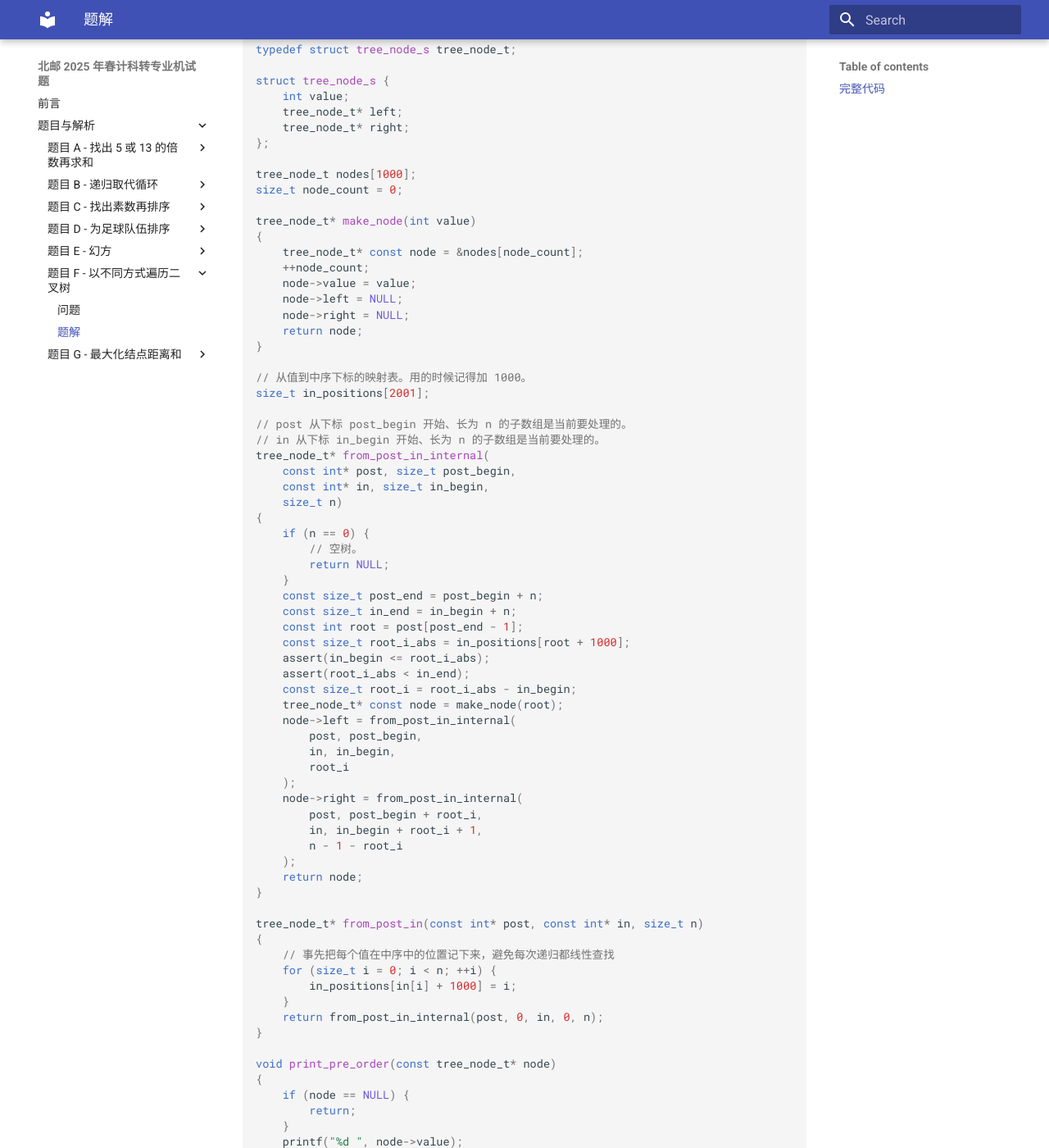
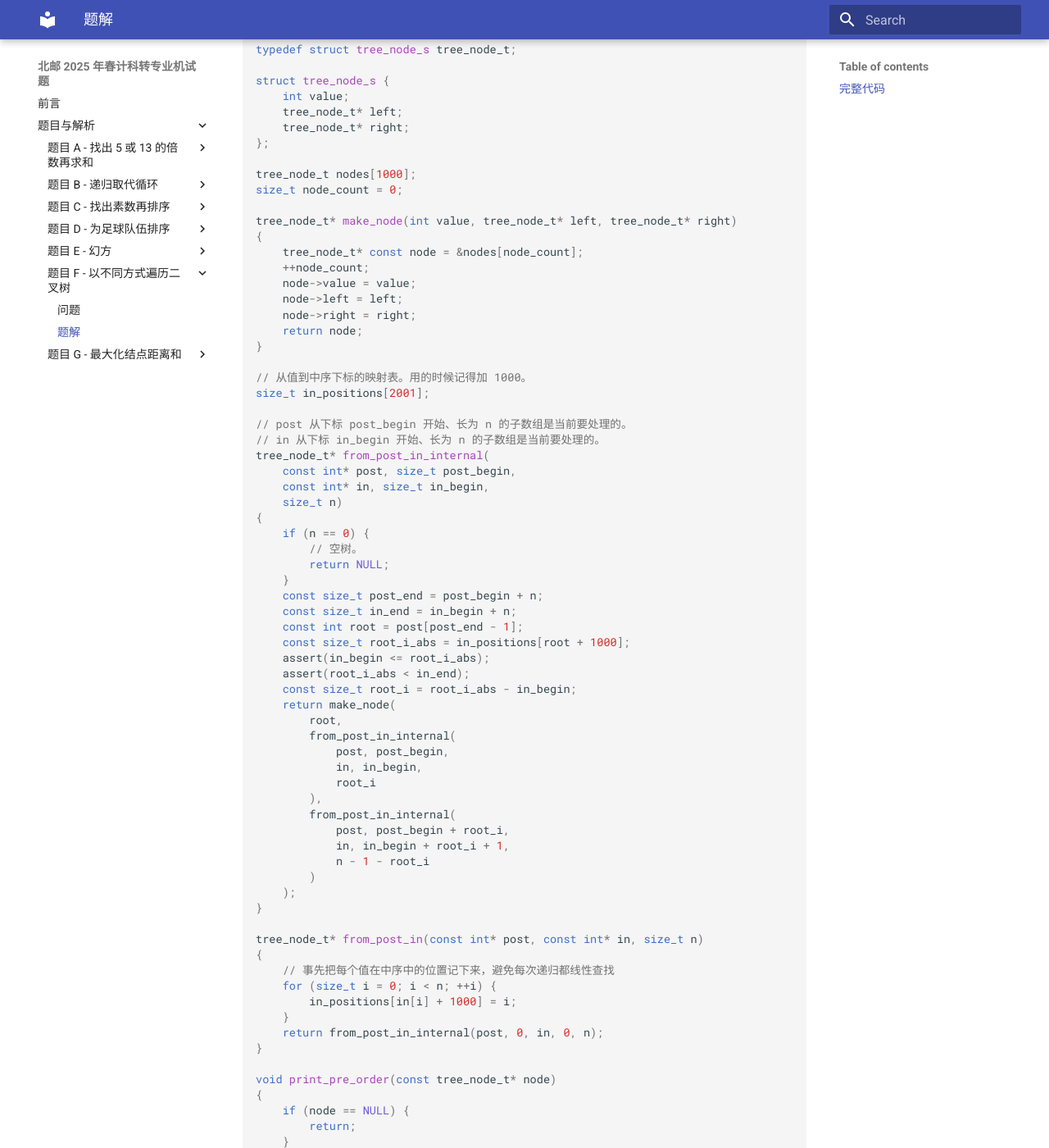
Before and after one commit to LS-Hower/bupt-major-switching-programming-questions, an MkDocs documentation site: the page built from docs/problem-f/answer.md, in a window 1280 px wide and 1400 px high, scrolled down 1846 px. Shown: the whole window at 82% size. Built offline with MkDocs 1.6.1 and Material for MkDocs 9.7.7, drawn with Linux system fonts in a browser that asks for light colours.

Commit message:
Add `const` and do tiny change for problem F solution

```diff
--- a/docs/problem-f/answer.md
+++ b/docs/problem-f/answer.md
@@ -74,13 +74,13 @@ struct tree_node_s {
 tree_node_t nodes[1000];
 size_t node_count = 0;
 
-tree_node_t* make_node(int value)
+tree_node_t* make_node(int value, tree_node_t* left, tree_node_t* right)
 {
     tree_node_t* const node = &nodes[node_count];
     ++node_count;
     node->value = value;
-    node->left = NULL;
-    node->right = NULL;
+    node->left = left;
+    node->right = right;
     return node;
 }
 
@@ -105,18 +105,19 @@ tree_node_t* from_post_in_internal(
     assert(in_begin <= root_i_abs);
     assert(root_i_abs < in_end);
     const size_t root_i = root_i_abs - in_begin;
-    tree_node_t* const node = make_node(root);
-    node->left = from_post_in_internal(
-        post, post_begin,
-        in, in_begin,
-        root_i
+    return make_node(
+        root,
+        from_post_in_internal(
+            post, post_begin,
+            in, in_begin,
+            root_i
+        ),
+        from_post_in_internal(
+            post, post_begin + root_i,
+            in, in_begin + root_i + 1,
+            n - 1 - root_i
+        )
     );
-    node->right = from_post_in_internal(
-        post, post_begin + root_i,
-        in, in_begin + root_i + 1,
-        n - 1 - root_i
-    );
-    return node;
 }
 
 tree_node_t* from_post_in(const int* post, const int* in, size_t n)
```
Also changed, not shown: other parts of docs/problem-f/answer.md (+4 -4 lines).
